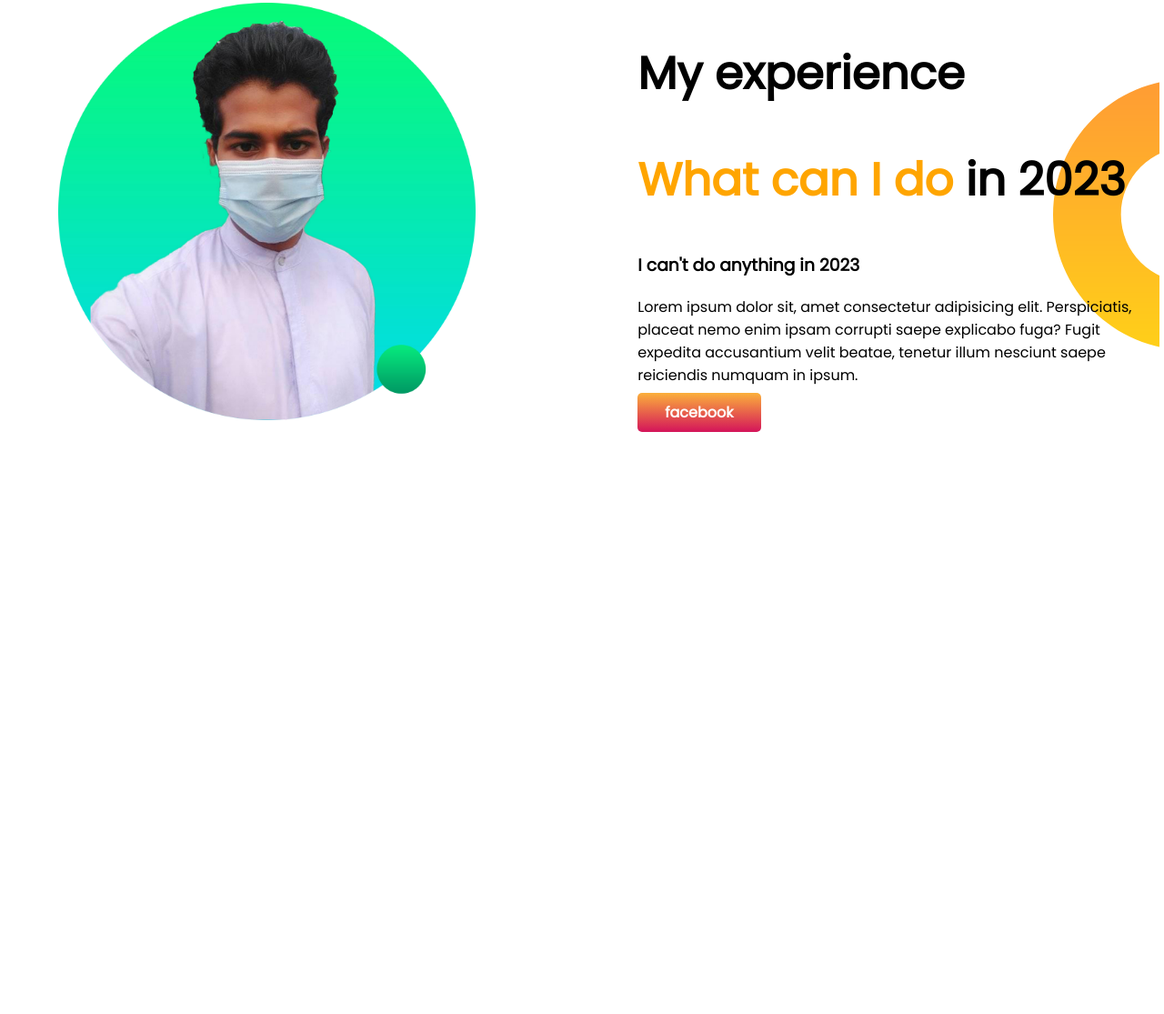
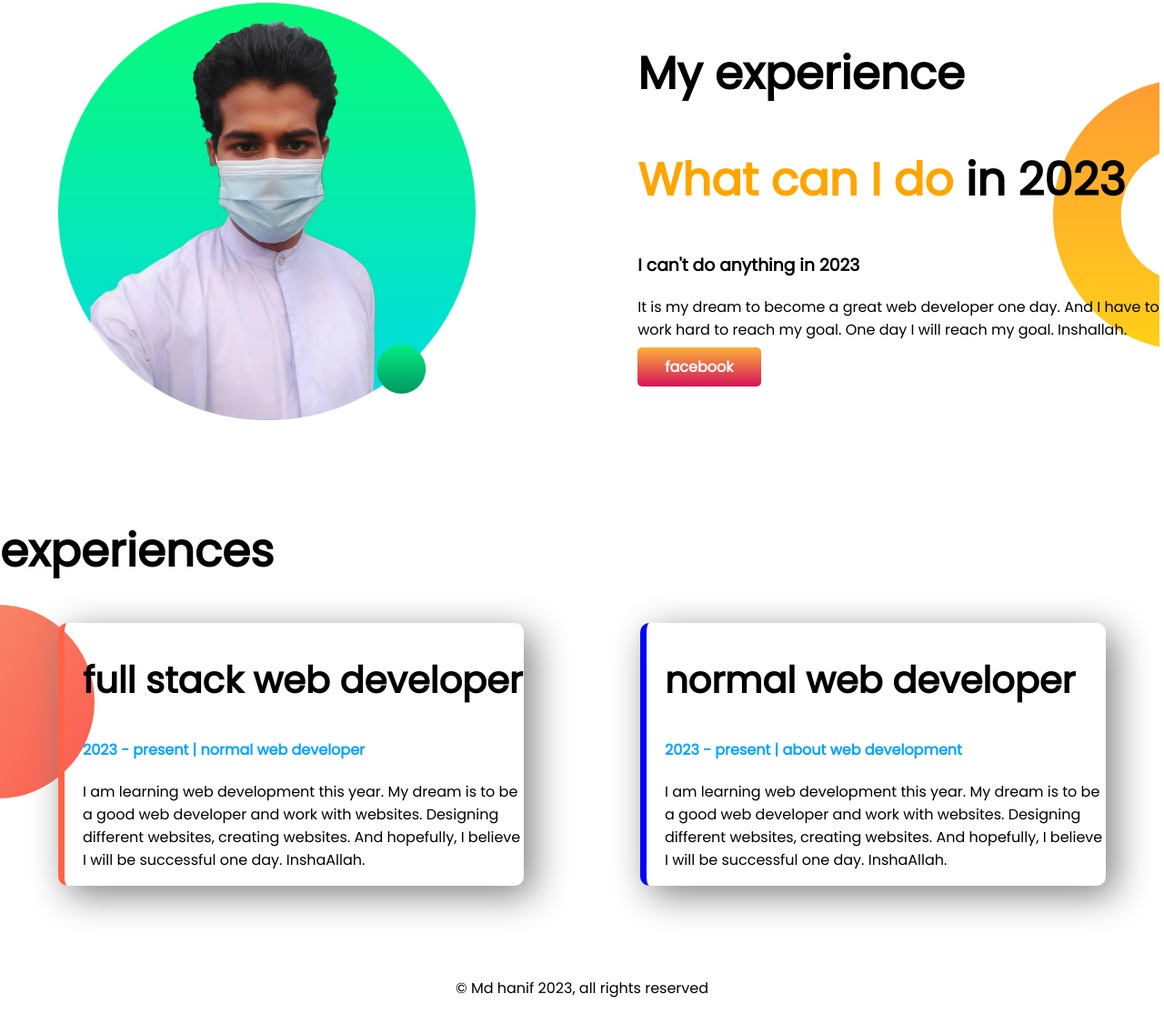
Before and after one commit to mdhanifmrida18/my-first-website, a plain HTML site: page index.html in a window 1280 px wide. Shown: the part 565-1680 px from the top of the page at 91% size. Before the commit the page ends 1134 px from the top, so only its background shows below. Drawn offline with Linux system fonts and the light colour scheme.

Commit message:
full website redy

```diff
--- a/index.html
+++ b/index.html
@@ -12,21 +12,20 @@
 </head>
 
 <body>
-    <section class="top-banner">
+    <section class="top-banner flexible-container">
         <div class="half-width">
             <h1> Welcome to </h1>
             <h1> <span class="color-orange">My first website</span> in 2023</h1>
             <h3> I am learning webdevelopment </h3>
-            <p> Lorem ipsum dolor sit amet consectetur adipisicing elit. Perferendis impedit odio fugiat ad temporibus
-                sit ullam quas, soluta accusamus dolorum dolorem voluptatem quae doloribus iure optio exercitationem
-                amet quod alias.</p>
+            <p> Hi! I am a professional web developer. I'm learning new web development. Everyone will pray for me to
+                know the job very soon and become a professional. Thanks for reading.</p>
             <a class="linkedin-button" target="_blank" href="https://www.linkedin.com/in/mdhanifmrida18/"> Hire me </a>
         </div>
         <div class="half-width">
             <img src="images/my pic.jpg" alt="">
         </div>
     </section>
-    <section class="second-banner">
+    <section class="second-banner flexible-container">
         <div class="half-width">
             <img src="images/My pick.jpg" alt="">
         </div>
@@ -34,12 +33,37 @@
             <h1> My experience </h1>
             <h1> <span class="color-orange"> What can I do</span> in 2023 </h1>
             <h3>I can't do anything in 2023</h3>
-            <p> Lorem ipsum dolor sit, amet consectetur adipisicing elit. Perspiciatis, placeat nemo enim ipsam corrupti
-                saepe explicabo fuga? Fugit expedita accusantium velit beatae, tenetur illum nesciunt saepe reiciendis
-                numquam in ipsum.</p>
+            <p> It is my dream to become a great web developer one day. And I have to work hard to reach my goal. One
+                day I will reach my goal. Inshallah.</p>
             <a class="facebook-button" target="_blank" href="https://www.facebook.com/Mdhanifmrida18"> facebook</a>
         </div>
     </section>
+    <section class="experience-aria">
+        <h1>experiences</h1>
+        <div class="flexible-container">
+            <div id="full-stack-web-developer" class="experience-item">
+                <h2> full stack web developer</h2>
+                <h4> <span class="color-blue">2023 - present | normal web developer</span> </h4>
+                <p>I am learning web development this year. My dream is to be a good web developer and work with
+                    websites.
+                    Designing different websites, creating websites. And hopefully, I believe I will be successful one
+                    day.
+                    InshaAllah.</p>
+            </div>
+            <div id="normal-web-developer" class="experience-item">
+                <h2> normal web developer</h2>
+                <h4> <span class="color-blue"> 2023 - present | about web development</span></h4>
+                <p>I am learning web development this year. My dream is to be a good web developer and work with
+                    websites.
+                    Designing different websites, creating websites. And hopefully, I believe I will be successful one
+                    day.
+                    InshaAllah.</p>
+            </div>
+        </div>
+    </section>
 </body>
+<footer>
+    <p>© Md hanif 2023, all rights reserved</p>
+</footer>
 
 </html>
--- a/style.css
+++ b/style.css
@@ -7,11 +7,15 @@ h1 {
     font-size: 50px;
 }
 
+h2 {
+    font-size: 40px;
+}
+
 .color-orange {
     color: orange;
 }
 
-section {
+.flexible-container {
     display: flex;
     margin-bottom: 100px;
 }
@@ -54,3 +58,34 @@ section {
     background-repeat: no-repeat;
     background-position: right;
 }
+
+.color-blue {
+    color: rgb(4, 163, 255);
+}
+
+.experience-aria {
+    background-image: url(images/exp-bg.png);
+    background-repeat: no-repeat;
+    background-position: left;
+}
+
+.experience-item {
+    width: 40%;
+    margin-left: 5%;
+    margin-right: 5%;
+    border-radius: 10px;
+    padding-left: 20px;
+    box-shadow: 10px 10px 40px gray;
+}
+
+#full-stack-web-developer {
+    border-left: 7px solid tomato;
+}
+
+#normal-web-developer {
+    border-left: 7px solid blue;
+}
+
+footer p {
+    text-align: center;
+}
```
